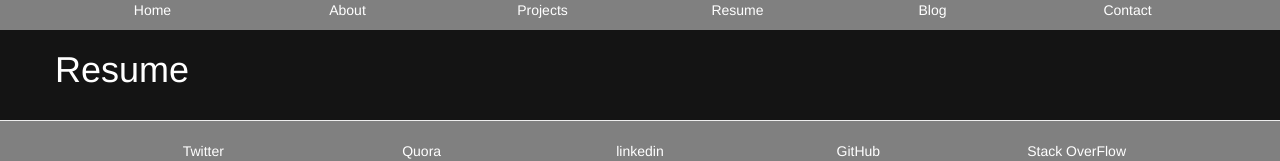
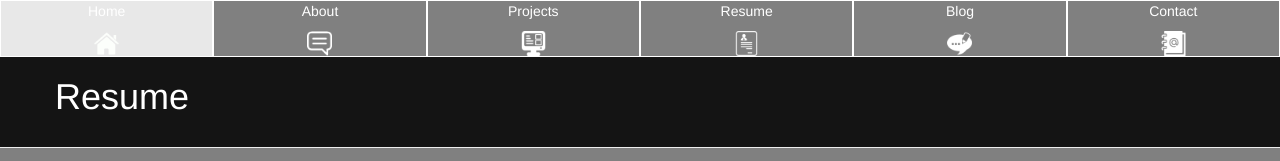
Before and after one commit to ericsonmichaelj/ericsonmichaelj.github.io, a plain HTML site: page resume.html in a window 1280 px wide. Shown: the top 161 px of the page. Drawn offline with nearby package versions, Linux system fonts and the light colour scheme.

Commit message:
Added icons to head

```diff
--- a/css/main.css
+++ b/css/main.css
@@ -1,9 +1,18 @@
 .socialmedia img{
     width:75px;
     height:75px;
+}
+.top img{
+    width:25px;
+    height:25px;
+}
+
+.top .col {
+border: 1px solid white;
+}
 
 
-}
+
 
 
 a div:hover {
--- a/resume.html
+++ b/resume.html
@@ -3,7 +3,7 @@
     <head>
         <meta charset="utf-8">
         <meta http-equiv="X-UA-Compatible" content="IE=edge">
-        <meta name="viewport" content="width=device-wideth,initial-scale=1">
+        <meta name="viewport" content="width=device-width,initial-scale=1">
         <title>Michael Ericson</title>
         <link rel="stylesheet" href="https://maxcdn.bootstrapcdn.com/bootstrap/3.3.5/css/bootstrap.min.css">
         <link rel="stylesheet" href="css/main.css">
@@ -11,24 +11,25 @@
 
     </head>
     <body>
-     <div class = "top text-center">
-        <div class="container" >
+    <div class = "top text-center">
+        <div class="container-fluid" >
             <div class = "row ">
-                <div class=col-md-2><p>Home</p></div>
+                <a href="index.html">
+                <div class="col-md-2 col"><p>Home</p><img src="images/icons/home.png"></div>
                 <a href="about.html">
-                <div class=col-md-2><p>About</p></div>
+                <div class="col-md-2 col"><p>About</p><img src="images/icons/about.png"></div>
                 </a>
                  <a href="projects.html">
-                <div class=col-md-2><p>Projects</p></div>
+                <div class="col-md-2 col"><p>Projects</p><img src="images/icons/projects.png"></div>
                 </a>
                 <a href="resume.html">
-                <div class=col-md-2><p>Resume</p></div>
+                <div class="col-md-2 col"><p>Resume</p><img src="images/icons/resume.png"></div>
                 </a>
                 <a href="https://ericsonmichaelj.wordpress.com/">
-                <div class=col-md-2><p>Blog</p></div>
+                <div class="col-md-2 col"><p>Blog</p><img src="images/icons/blog.png"></div>
                 </a>
                 <a href="contact.html">
-                <div class=col-md-2><p>Contact</p></div>
+                <div class="col-md-2 col"><p>Contact</p><img src="images/icons/contact.png"></div>
                 </a>
             </div>
        </div>
```
Also changed, not shown: about.html (+9 -8 lines), contact.html (+10 -9 lines), index.html (+9 -8 lines), projects.html (+9 -9 lines), images/icons/about.png (added), images/icons/blog.png (added), images/icons/contact.png (added), images/icons/home.png (added), images/icons/projects.png (added), images/icons/resume.png (added).
